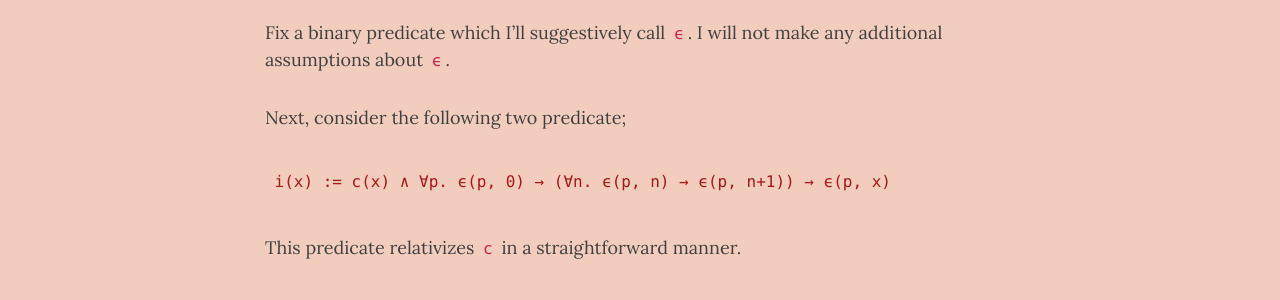
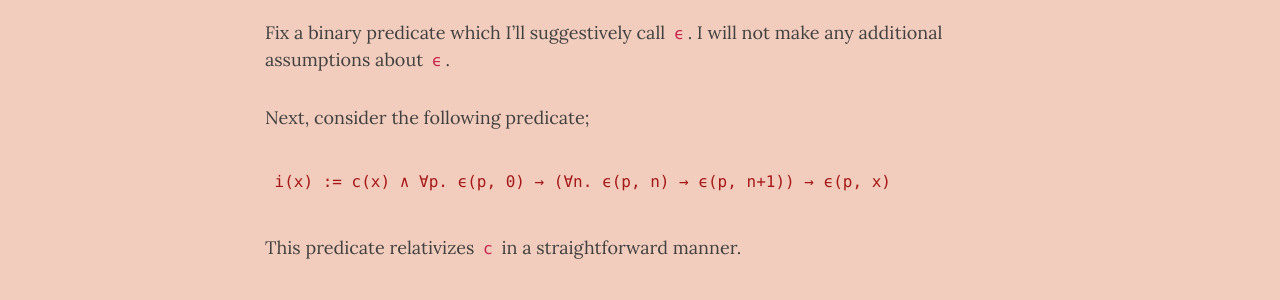
Before and after one commit to AHartNtkn/AHartNtkn.github.io, a Jekyll site: the page built from _posts/2022-02-11-Relativized-Predicates.md, in a window 1280 px wide and 900 px high, scrolled down 4626 px. Shown: the part 154-454 px from the top of the window. Built offline with Jekyll 4.4.1, drawn with Linux system fonts in a browser that asks for light colours; nearby versions of some CDN libraries; some of the changed text lies outside the part shown.

Commit message:
fix typos

````diff
--- a/_posts/2022-02-11-Relativized-Predicates.md
+++ b/_posts/2022-02-11-Relativized-Predicates.md
@@ -139,7 +139,7 @@ Moving on, we can push this even further. As far as I'm concerned, induction is
 
 Fix a binary predicate which I'll suggestively call `ϵ`. I will not make any additional assumptions about `ϵ`.
 
-Next, consider the following two predicate;
+Next, consider the following predicate;
 
 ```
 i(x) := c(x) ∧ ∀p. ϵ(p, 0) → (∀n. ϵ(p, n) → ϵ(p, n+1)) → ϵ(p, x)
````
Also changed, not shown: other parts of _posts/2022-02-11-Relativized-Predicates.md (+1 -1 lines).
